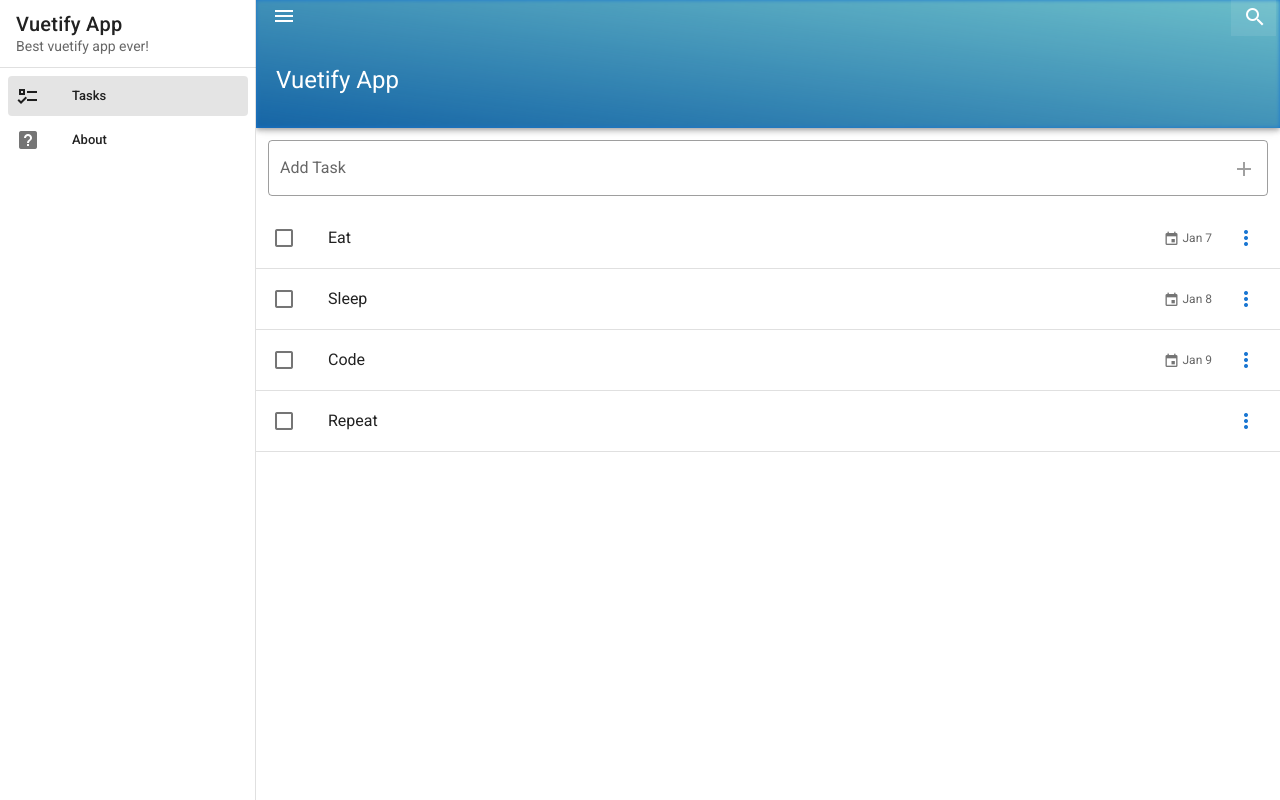
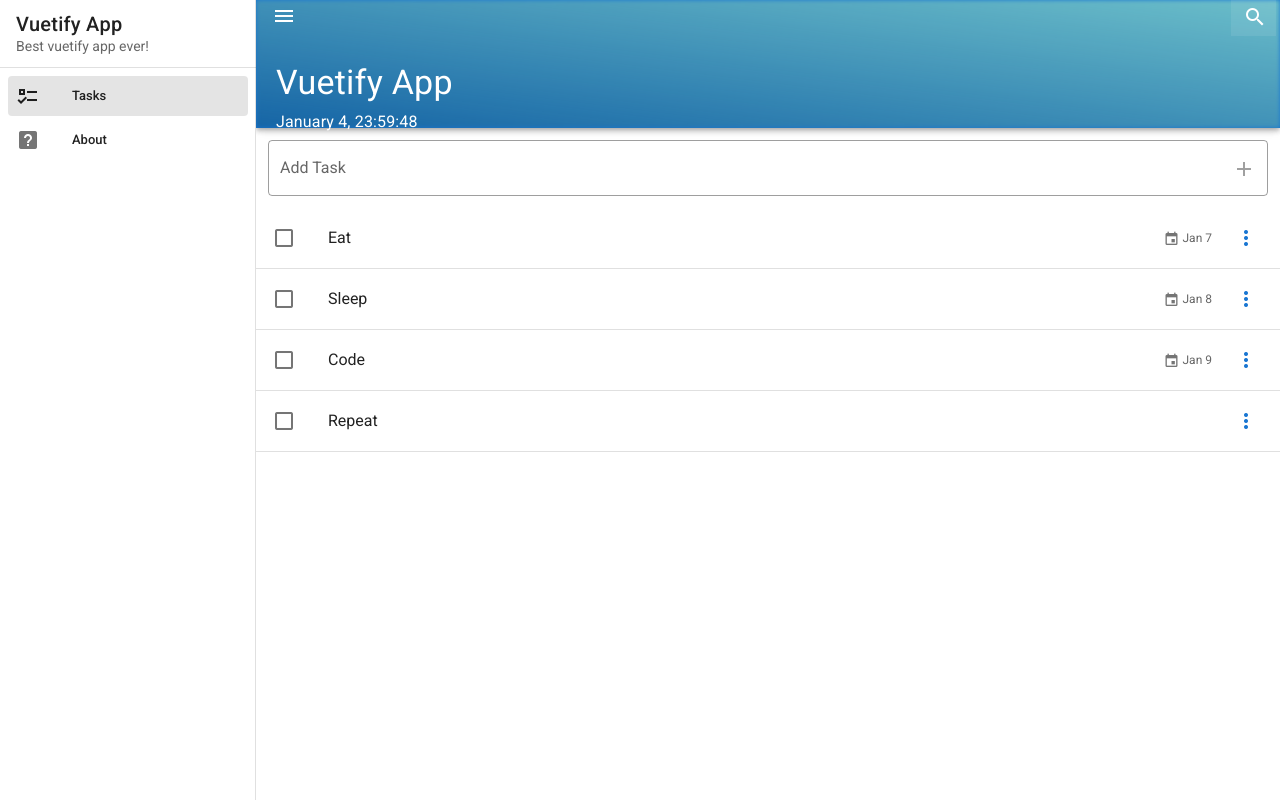
Before and after one commit to moshoodfakorede/vue-vuetify-app, a Vue app: page / in a window 1280 px wide. Built offline with nearby package versions, Linux system fonts and the light colour scheme.

Commit message:
live date and time

```diff
--- a/src/App.vue
+++ b/src/App.vue
@@ -56,7 +56,12 @@
             <search />
           </v-row>
           <v-row>
-            <v-toolbar-title class="ml-4">Vuetify App</v-toolbar-title>
+            <v-toolbar-title class="text-h4 ml-4">
+                Vuetify App
+            </v-toolbar-title>
+          </v-row>
+          <v-row>
+            <live-date-time />
           </v-row>
       </v-container>
 
@@ -80,6 +85,7 @@
     }),
     components: {
         'search': require('@/components/Utils/Search.vue').default,
+        'live-date-time': require('@/components/Utils/LiveDateTime.vue').default,
         'snackbar': require('@/components/Shared/Snackbar.vue').default,
     }
   }
--- /dev/null
+++ b/src/components/Utils/LiveDateTime.vue
@@ -0,0 +1,23 @@
+<template>
+    <div class="text-subtitle-1 ml-4">
+      {{ date }}
+    </div>
+</template>
+
+<script>
+    import { format } from 'date-fns'
+    export default {
+        data: () => ({
+            date: ''
+        }),
+        mounted() {
+            this.getDate()
+        },
+        methods: {
+            getDate() {
+                this.date = format(new Date(), 'MMMM d, H:mm:ss')
+                setTimeout(this.getDate, 1000)
+            }
+        }
+    }
+</script>
```
